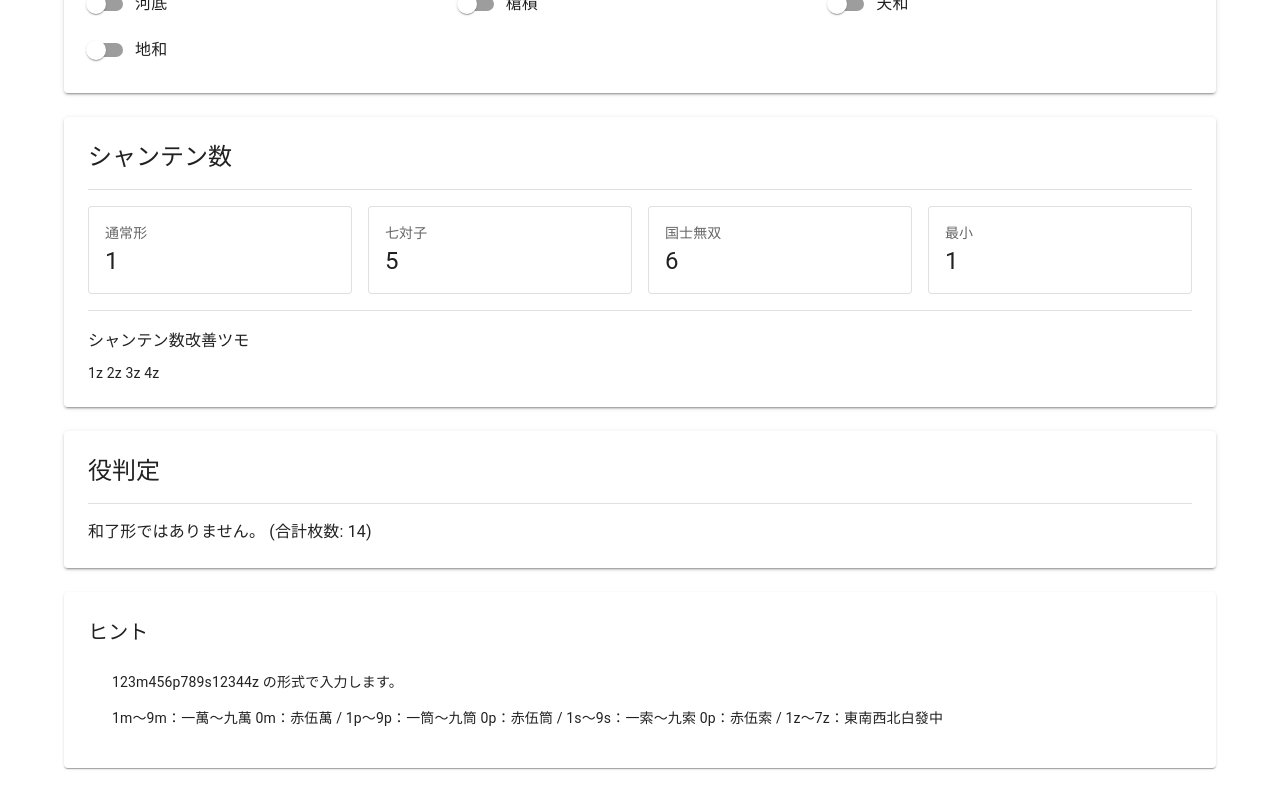
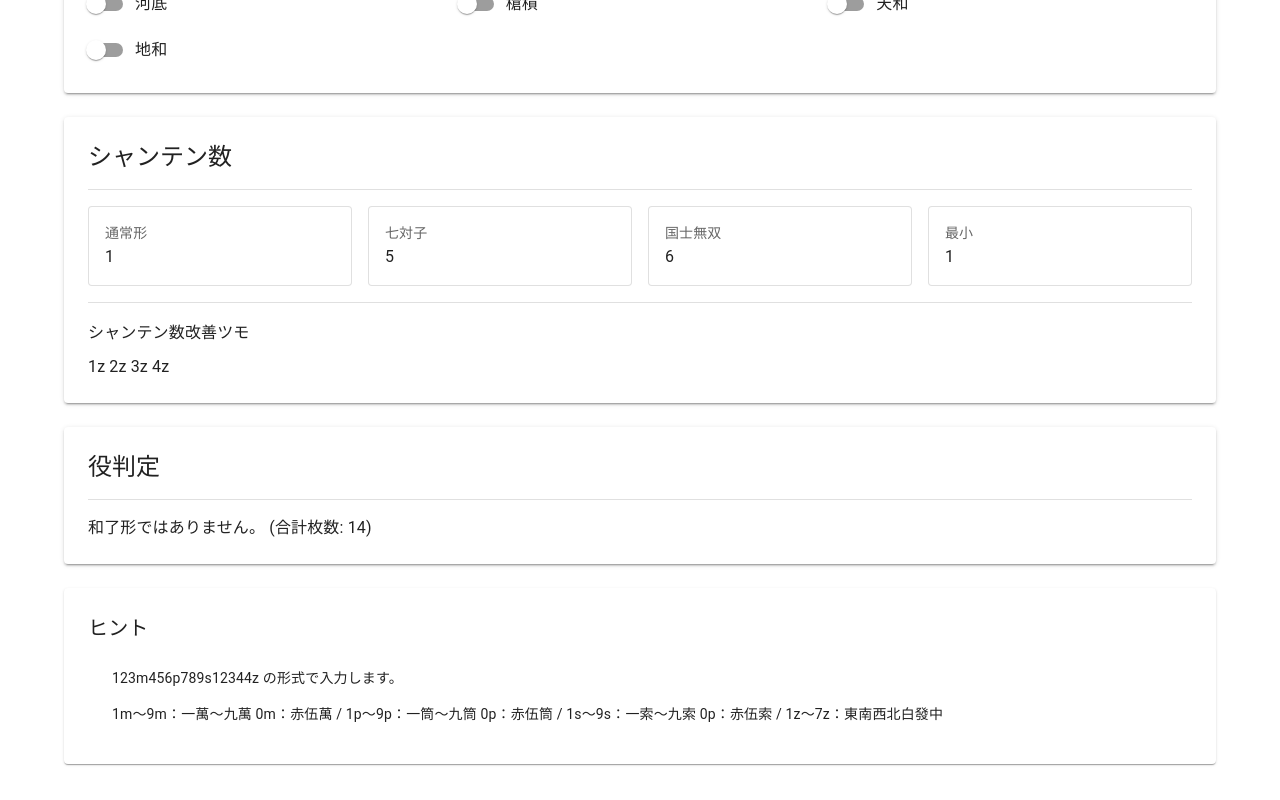
Before and after one commit to h1g0/riichi_mahjong_hand_analyzer, a React (Vite) app: page / in a window 1280 px wide. Shown: the part 787-1587 px from the top of the page. Built offline with nearby package versions, Linux system fonts and the light colour scheme; some icons are missing.

Commit message:
UI improvements: simplify Typography components in the App component

```diff
--- a/src/App.tsx
+++ b/src/App.tsx
@@ -573,14 +573,14 @@ function App() {
                     <Typography variant="subtitle2" color="text.secondary">
                       {stat.label}
                     </Typography>
-                    <Typography variant="h5">{stat.value}</Typography>
+                    <Typography>{stat.value}</Typography>
                   </Paper>
                 </Box>
               ))}
             </Box>
             <Divider sx={{ my: 2 }} />
             <Typography variant="subtitle1">{t("improving")}</Typography>
-            <Typography variant="body2" sx={{ mt: 1 }}>
+            <Typography sx={{ mt: 1 }}>
               {improvements.length === 0
                 ? t("noImprove")
                 : tilesToDisplay(improvements.map((i) => i.tile))}
```
